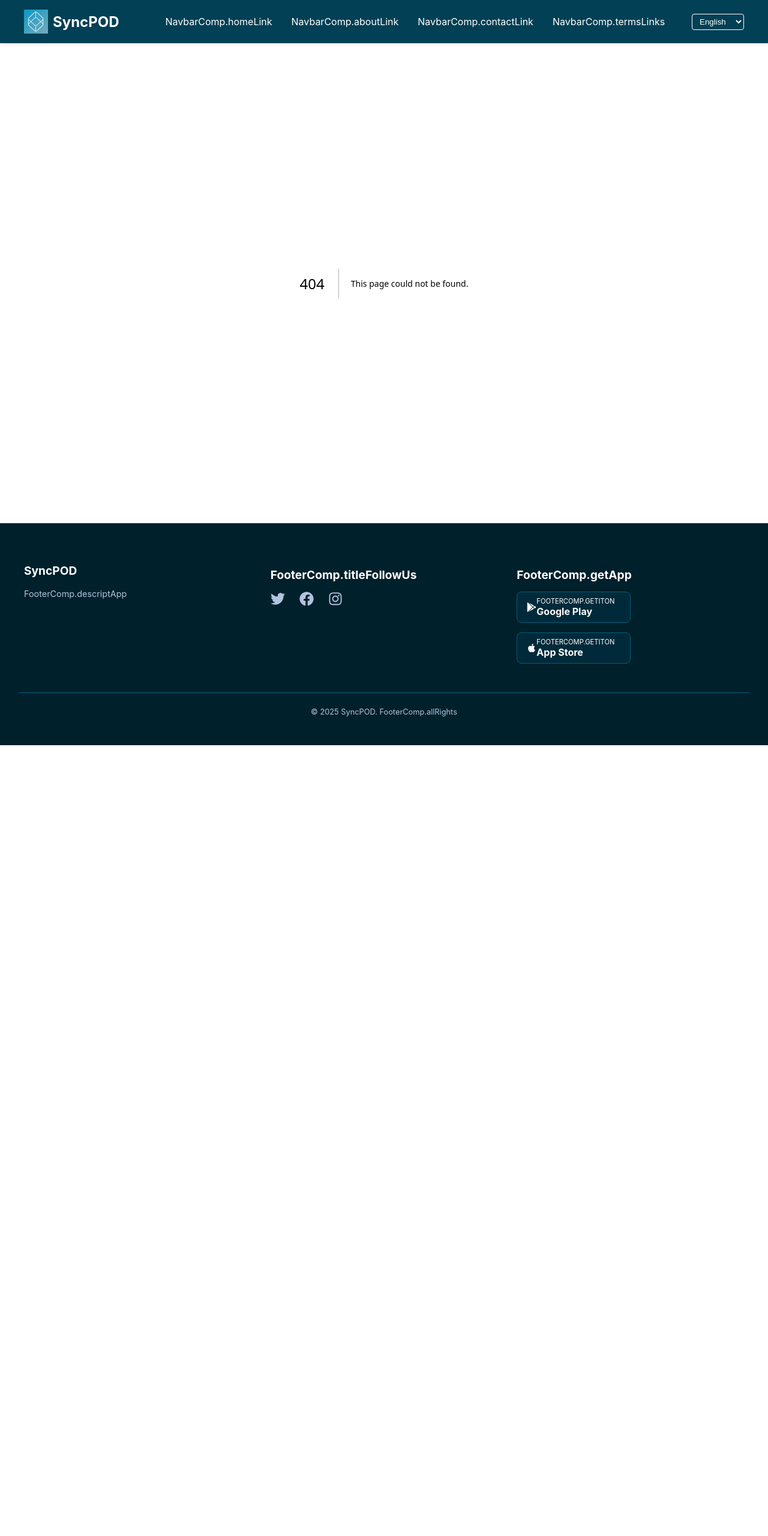
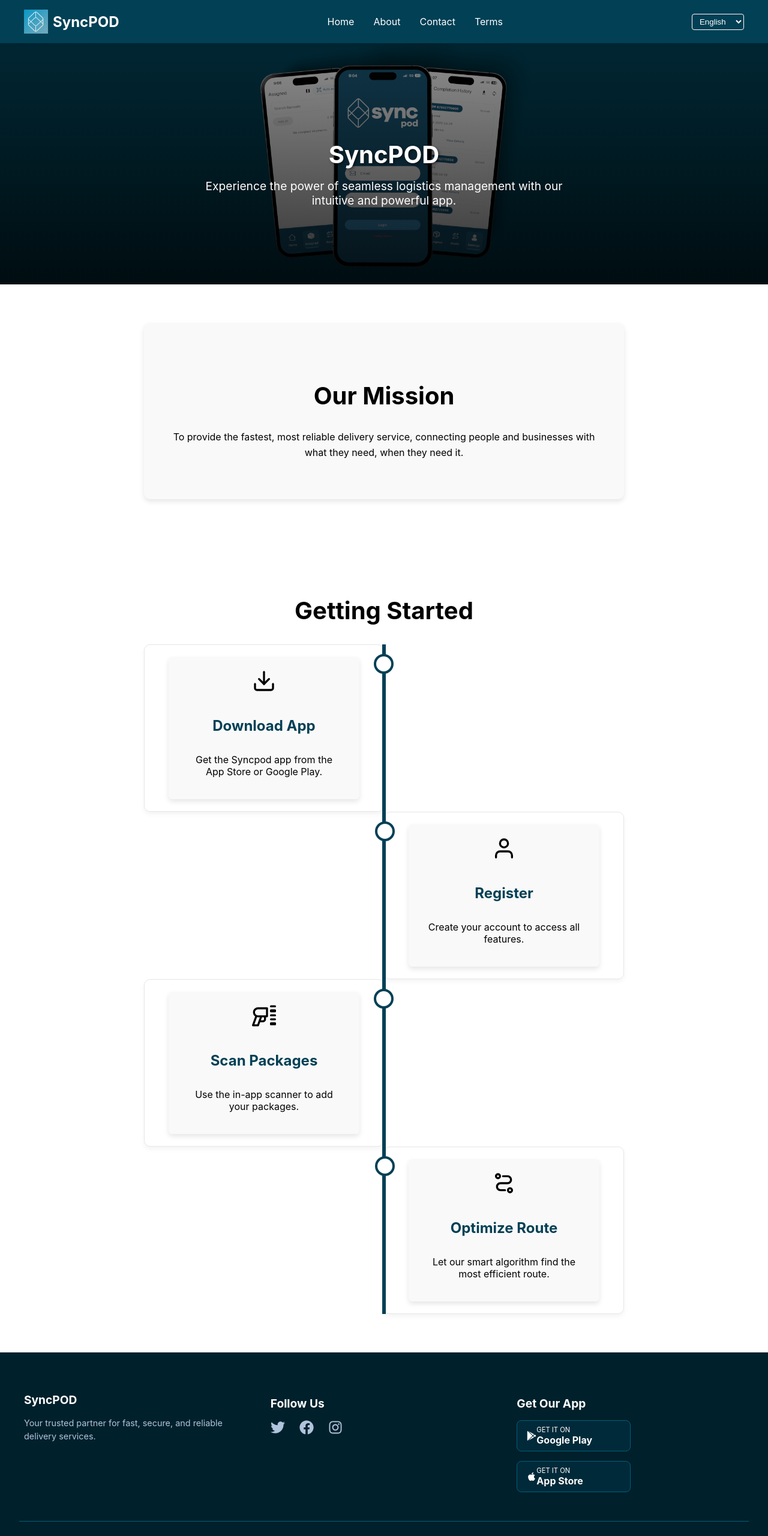
Before and after one commit to Inland-Logisitcs/syncpod_landing, a Next.js app: page /syncpod_landing/about in a window 1280 px wide. Before the commit this address had no page. Shown: the top 2560 px of the page at 60% size. Before the commit the page ends 1242 px from the top, so only its background shows below. Built offline with nearby package versions, Linux system fonts and the light colour scheme.

Commit message:
get back the real routes for the build , and the  build nextConfig

```diff
--- a/components/Navbar.js
+++ b/components/Navbar.js
@@ -21,7 +21,7 @@
       <div className="container">
         <Link href="/" legacyBehavior>
           <a className="logo">
-            <Image src="/syncpod_icon.png" alt="Syncpod Logo" width={40} height={40} />
+            <Image src="/syncpod_landing/syncpod_icon.png" alt="Syncpod Logo" width={40} height={40} />
             <span className="logo-text">SyncPOD</span>
           </a>
         </Link>
--- a/next.config.mjs
+++ b/next.config.mjs
@@ -1,10 +1,10 @@
 
 /** @type {import('next').NextConfig} */
 const nextConfig = {
-  // basePath :  "/syncpod_landing",
-  // output: "export",  // <=== enables static exports
-  // reactStrictMode: true,
-  // assetPrefix: "/syncpod_landing", // You need to change this
+  basePath :  "/syncpod_landing",
+  output: "export",  // <=== enables static exports
+  reactStrictMode: true,
+  assetPrefix: "/syncpod_landing", // You need to change this
   i18n: {
     locales: ['en', 'es'],
     defaultLocale: 'en',
--- a/pages/about.js
+++ b/pages/about.js
@@ -12,25 +12,25 @@
       title: t('step1_title'),
       description: t('step1_description'),
       align: "left",
-      icon: "download.svg",
+      icon: "/syncpod_landing/download.svg",
     },
     {
       title: t('step2_title'),
       description: t('step2_description'),
       align: "right",
-      icon: "register.svg",
+      icon: "/syncpod_landing/register.svg",
     },
     {
       title: t('step3_title'),
       description: t('step3_description'),
       align: "left",
-      icon: "scan.svg",
+      icon: "/syncpod_landing/scan.svg",
     },
     {
       title: t('step4_title'),
       description: t('step4_description'),
       align: "right",
-      icon: "route.svg",
+      icon: "/syncpod_landing/route.svg",
     },
   ];
 
@@ -88,7 +88,7 @@
           text-align: center;
           padding: 8rem 2rem;
           color: white;
-          background: url('/mockup-app.png') no-repeat center center/contain;
+          background: url('/syncpod_landing/mockup-app.png') no-repeat center center/contain;
           background-color: #014055;
         }
 
--- a/pages/contact.js
+++ b/pages/contact.js
@@ -113,7 +113,7 @@
           position: relative;
           text-align: center;
           padding: 6rem 2rem;
-          background: url('desktop-banner.jpg') no-repeat center center/cover;
+          background: url('/syncpod_landing/desktop-banner.jpg') no-repeat center center/cover;
         }
 
         .hero-overlay {
```
Also changed, not shown: pages/index.js (+4 -4 lines).
